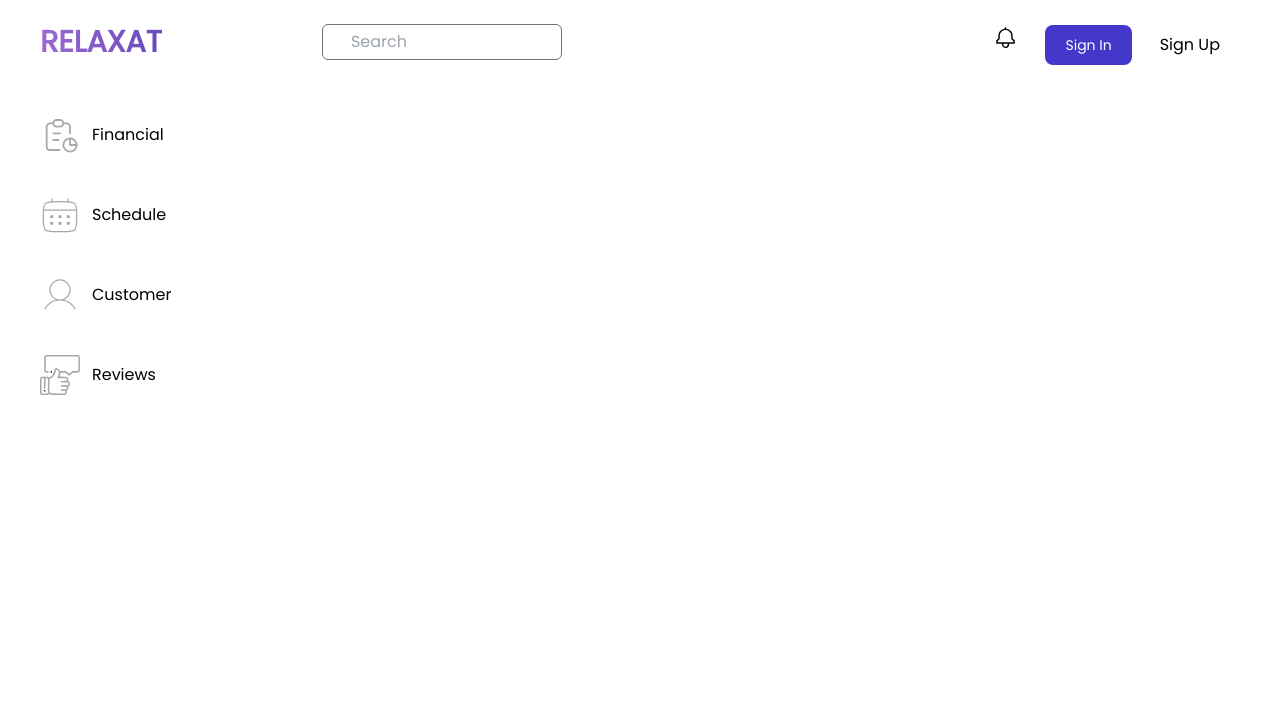
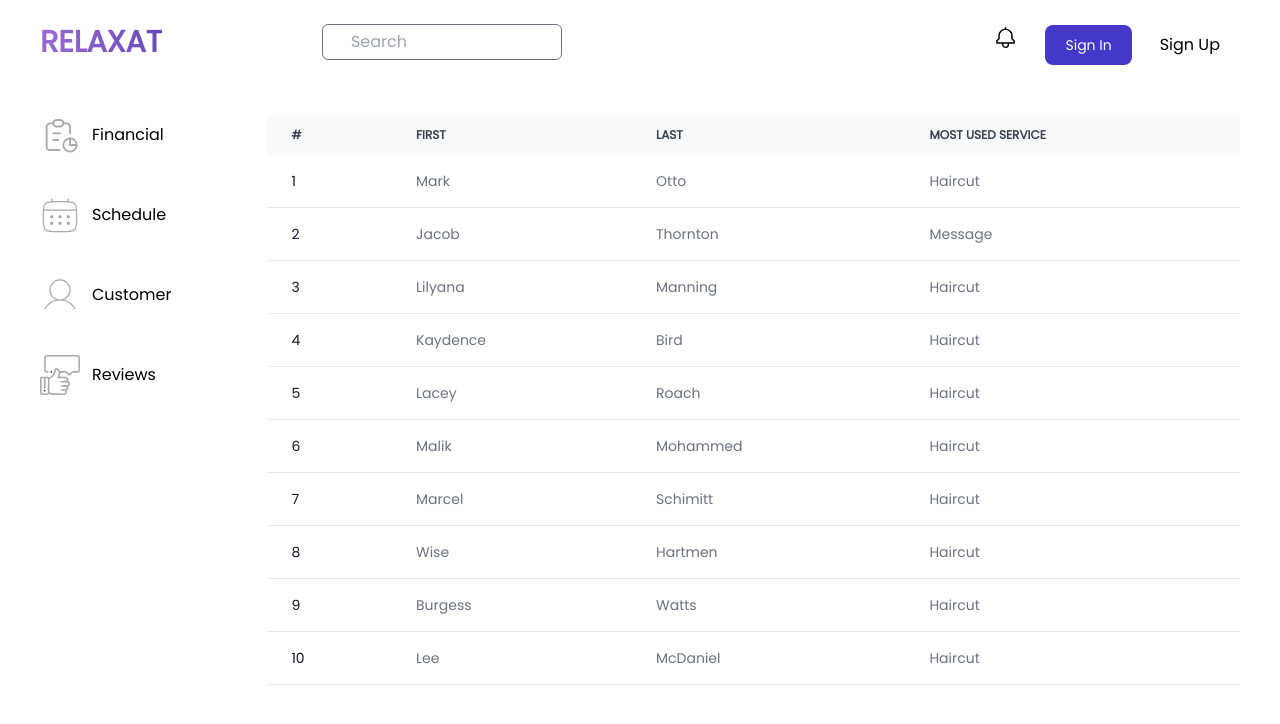
Before and after one commit to JanPoonthong/relaxat, a Next.js app: page /customer in a window 1280 px wide. Shown: the top 724 px of the page. Built offline with nearby package versions, Linux system fonts and the light colour scheme.

Commit message:
feat: customer table

```diff
--- a/package.json
+++ b/package.json
@@ -15,6 +15,7 @@
         "@fullcalendar/interaction": "^6.1.10",
         "@fullcalendar/react": "^6.1.10",
         "@fullcalendar/timegrid": "^6.1.10",
+        "bootstrap": "^5.3.2",
         "bootstrap-icons": "^1.11.3",
         "next": "14.1.0",
         "react": "^18",
--- a/src/app/customer/page.tsx
+++ b/src/app/customer/page.tsx
@@ -1,5 +1,6 @@
 import NavBar from "../ui/home/nav-bar";
 import SideBar from "../ui/home/side-bar";
+import Table from "../ui/customer/table";
 
 export default function Page() {
     return (
@@ -7,6 +8,9 @@ export default function Page() {
             <NavBar />
             <div className="flex gap-[6rem]">
                 <SideBar />
+                <div className="w-full pt-12">
+                    <Table />
+                </div>
             </div>
         </>
     );
--- /dev/null
+++ b/src/app/ui/customer/table.tsx
@@ -0,0 +1,59 @@
+"use client";
+
+const data = [
+    { id: 1, first: "Mark", last: "Otto", service: "Haircut" },
+    { id: 2, first: "Jacob", last: "Thornton", service: "Message" },
+    { id: 3, first: "Lilyana", last: "Manning", service: "Haircut" },
+    { id: 4, first: "Kaydence", last: "Bird", service: "Haircut" },
+    { id: 5, first: "Lacey", last: "Roach", service: "Haircut" },
+    { id: 6, first: "Malik", last: "Mohammed", service: "Haircut" },
+    { id: 7, first: "Marcel", last: "Schimitt", service: "Haircut" },
+    { id: 8, first: "Wise", last: "Hartmen", service: "Haircut" },
+    { id: 9, first: "Burgess", last: "Watts", service: "Haircut" },
+    { id: 10, first: "Lee", last: "McDaniel", service: "Haircut" },
+];
+
+export default function Table() {
+    return (
+        <div className="relative overflow-x-auto">
+            <table className="w-full text-sm text-left rtl:text-right text-gray-500 dark:text-gray-400">
+                <thead className="text-xs text-gray-700 uppercase bg-gray-50 dark:bg-gray-700 dark:text-gray-400">
+                    <tr>
+                        <th scope="col" className="px-6 py-3">
+                            #
+                        </th>
+                        <th scope="col" className="px-6 py-3">
+                            First
+                        </th>
+                        <th scope="col" className="px-6 py-3">
+                            Last
+                        </th>
+                        <th scope="col" className="px-6 py-3">
+                            Most used service
+                        </th>
+                    </tr>
+                </thead>
+                <tbody>
+                    {data.map((each) => {
+                        return (
+                            <tr
+                                className="bg-white border-b dark:bg-gray-800 dark:border-gray-700"
+                                key={each.id}
+                            >
+                                <th
+                                    scope="row"
+                                    className="px-6 py-4 font-medium text-gray-900 whitespace-nowrap dark:text-white"
+                                >
+                                    {each.id}
+                                </th>
+                                <td className="px-6 py-4">{each.first}</td>
+                                <td className="px-6 py-4">{each.last}</td>
+                                <td className="px-6 py-4">{each.service}</td>
+                            </tr>
+                        );
+                    })}
+                </tbody>
+            </table>
+        </div>
+    );
+}
```
Also changed, not shown: 1 other file (tests, documents, lock files or other folders).
